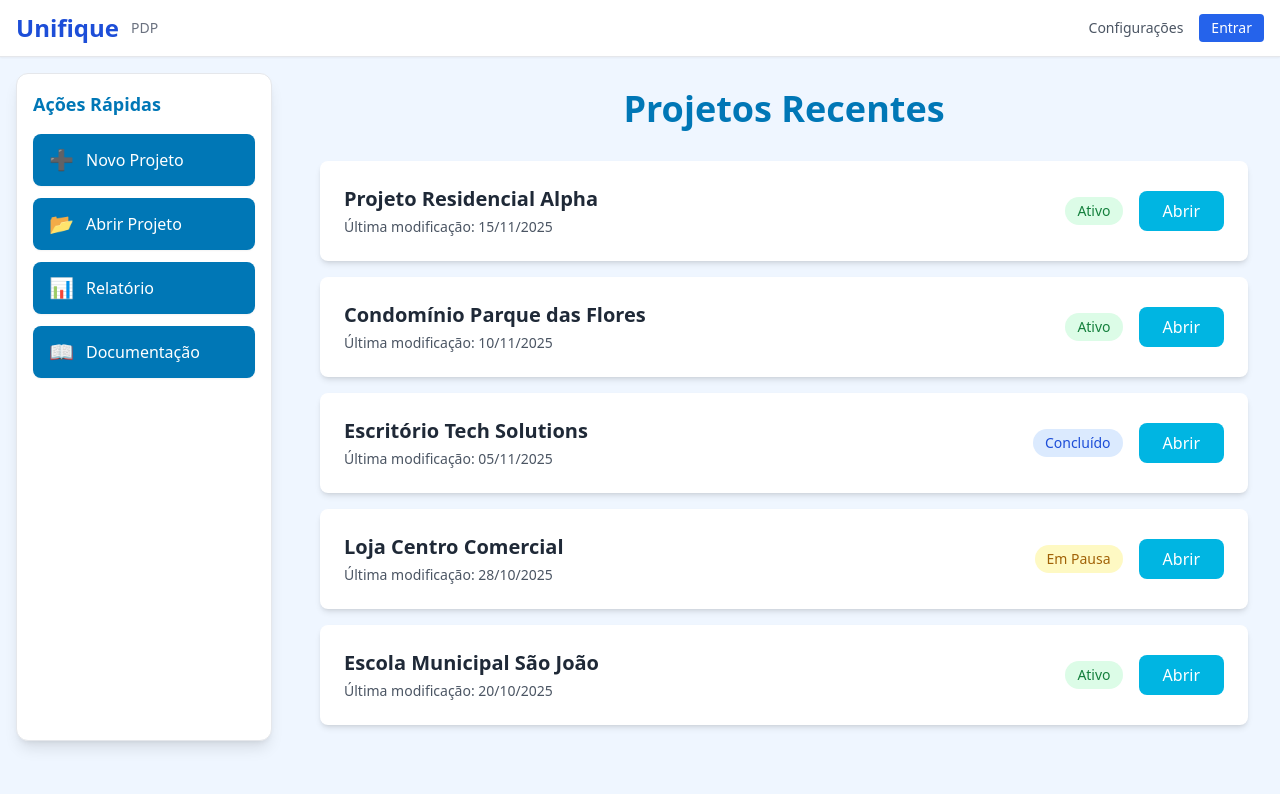
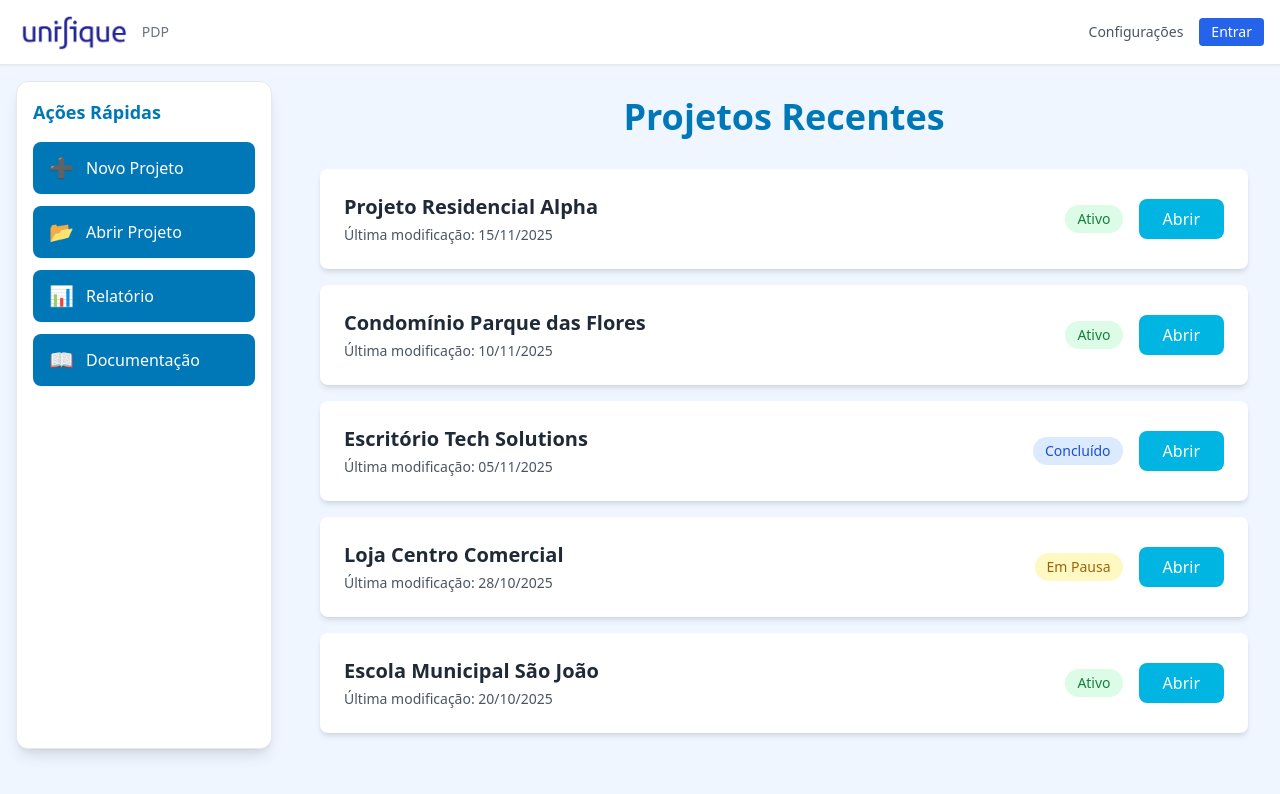
Before and after one commit to paulofrederico84/unifiquepdp, a React (Vite) app in the folder frontend/: page / in a window 1280 px wide. Shown: the top 794 px of the page. Built offline with nearby package versions, Linux system fonts and the light colour scheme; no server answers.

Commit message:
Adiciona logo da Unifique no header e recompila frontend
- Substitui texto 'Unifique' por imagem do logo
- Logo localizada em /frontend/public/logo-unifique.png
- Altura ajustada para h-10 (40px)

```diff
--- a/frontend/src/components/Header.jsx
+++ b/frontend/src/components/Header.jsx
@@ -4,7 +4,12 @@ export default function Header() {
     return (
         <header className="bg-white border-b shadow-sm px-4 py-3 flex items-center justify-between">
             <div className="flex items-center gap-3">
-                <div className="text-2xl font-bold text-blue-700">Unifique</div>
+                {/* Substitua a URL abaixo pelo caminho da sua logo */}
+                <img
+                    src="/logo-unifique.png"
+                    alt="Unifique"
+                    className="h-10 w-auto"
+                />
                 <div className="text-sm text-gray-500">PDP</div>
             </div>
             <div className="flex items-center gap-4">
```
Also changed, not shown: frontend/src/pages/Dashboard.jsx (+4 -5 lines), frontend/public/logo-unifique.png (added).
